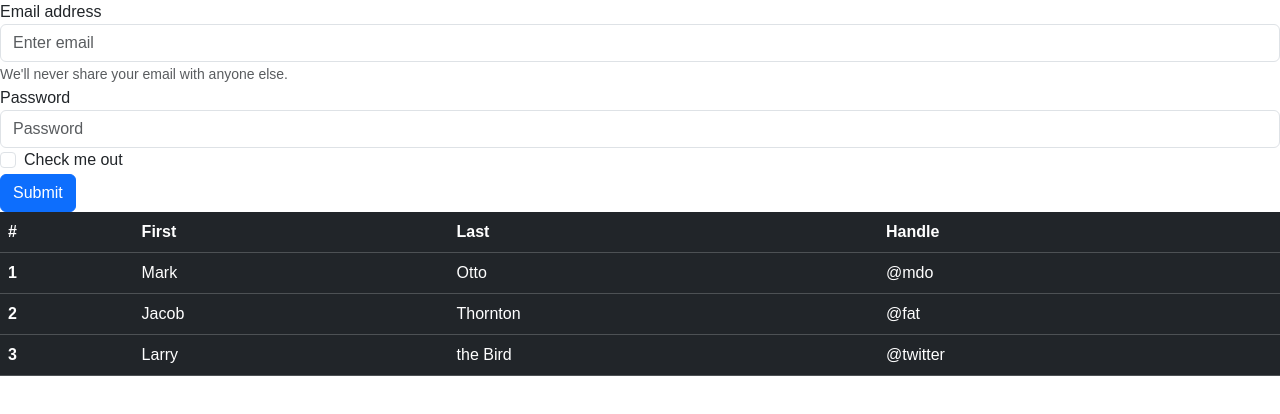
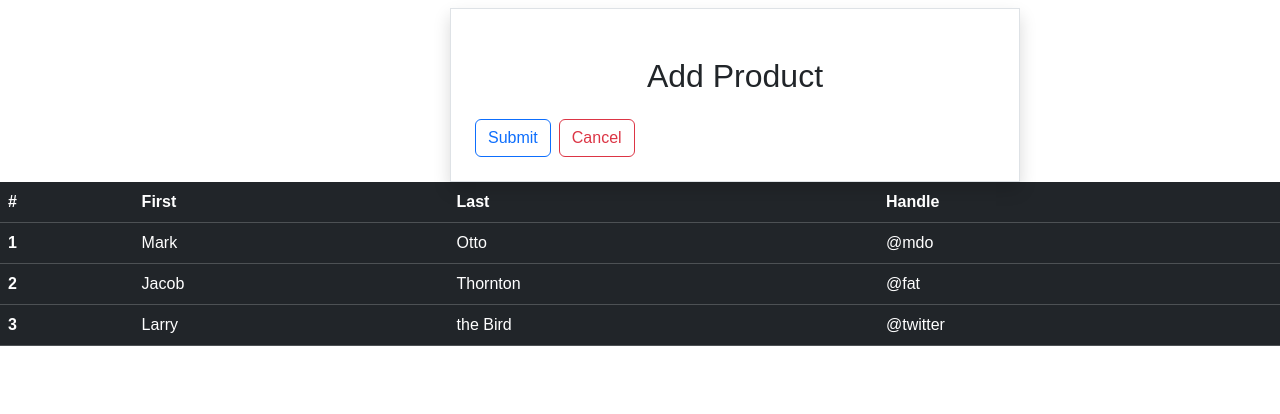
Before and after one commit to Shashinda2001/group-project, a React (Create React App) app in the folder font-End/furniture-app/: page /AdminPanel in a window 1280 px wide. Shown: the top 414 px of the page. Built offline with nearby package versions, Linux system fonts and the light colour scheme.

Commit message:
connect backend with add to cart

```diff
--- a/font-End/furniture-app/src/Component/ProductAdd.jsx
+++ b/font-End/furniture-app/src/Component/ProductAdd.jsx
@@ -1,41 +1,58 @@
-import React from "react";
+import axios from "axios";
+import React, { useState } from "react";
+import { useNavigate } from "react-router-dom";
 
 const ProductAdd = () => {
+  const navigate = useNavigate();
+
+  const [product, setProduct] = useState({
+    name: "",
+    description: "",
+    price: "",
+    quantity: "",
+    category: "",
+    image: "",
+  });
+
+  const { name, description, price, quantity, category, image } = product;
+
+  const onInputChange = (e) => {
+    setProduct({ ...product, [e.target.name]: e.target.value });
+  };
+
+  const onSubmit = async (e) => {
+    e.preventDefault();
+    try {
+      const token = localStorage.getItem('token'); // Retrieve token from localStorage
+      const config = {
+        headers: {
+          'Authorization': `Bearer ${token}` // Include token in the request headers
+        }
+      };
+      await axios.post("http://localhost:8090/product/add", product, config); // Pass config as the third argument
+      navigate("/");
+    } catch (error) {
+      console.error("Error submitting product:", error);
+      // Handle error gracefully, e.g., show error message to the user
+    }
+  };
+
   return (
-    <div>
-      <form>
-        <div class="form-group">
-          <label for="exampleInputEmail1">Email address</label>
-          <input
-            type="email"
-            class="form-control"
-            id="exampleInputEmail1"
-            aria-describedby="emailHelp"
-            placeholder="Enter email"
-          />
-          <small id="emailHelp" class="form-text text-muted">
-            We'll never share your email with anyone else.
-          </small>
+    <div className="container">
+      <div className="row">
+        <div className="col-md-6 offset-md-4 border roundedm p-4 mt-2 shadow ">
+          <h2 className="text-center m-4 ">Add Product</h2>
+          <form onSubmit={onSubmit}>
+            {/* Input fields */}
+            <button type="submit" className="btn btn-outline-primary">
+              Submit
+            </button>
+            <button type="button" className="btn btn-outline-danger mx-2" onClick={() => navigate("/")}>
+              Cancel
+            </button>
+          </form>
         </div>
-        <div class="form-group">
-          <label for="exampleInputPassword1">Password</label>
-          <input
-            type="password"
-            class="form-control"
-            id="exampleInputPassword1"
-            placeholder="Password"
-          />
-        </div>
-        <div class="form-group form-check">
-          <input type="checkbox" class="form-check-input" id="exampleCheck1" />
-          <label class="form-check-label" for="exampleCheck1">
-            Check me out
-          </label>
-        </div>
-        <button type="submit" class="btn btn-primary">
-          Submit
-        </button>
-      </form>
+      </div>
     </div>
   );
 };
```
